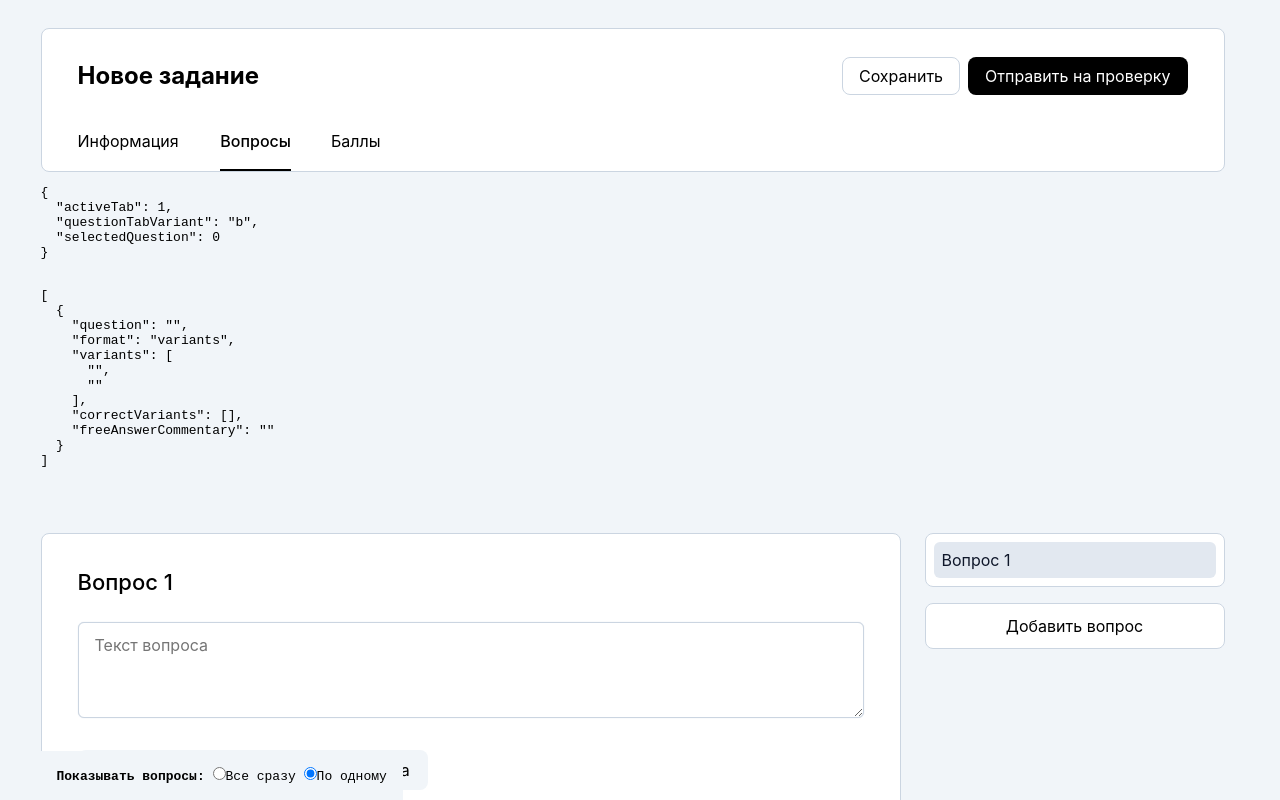
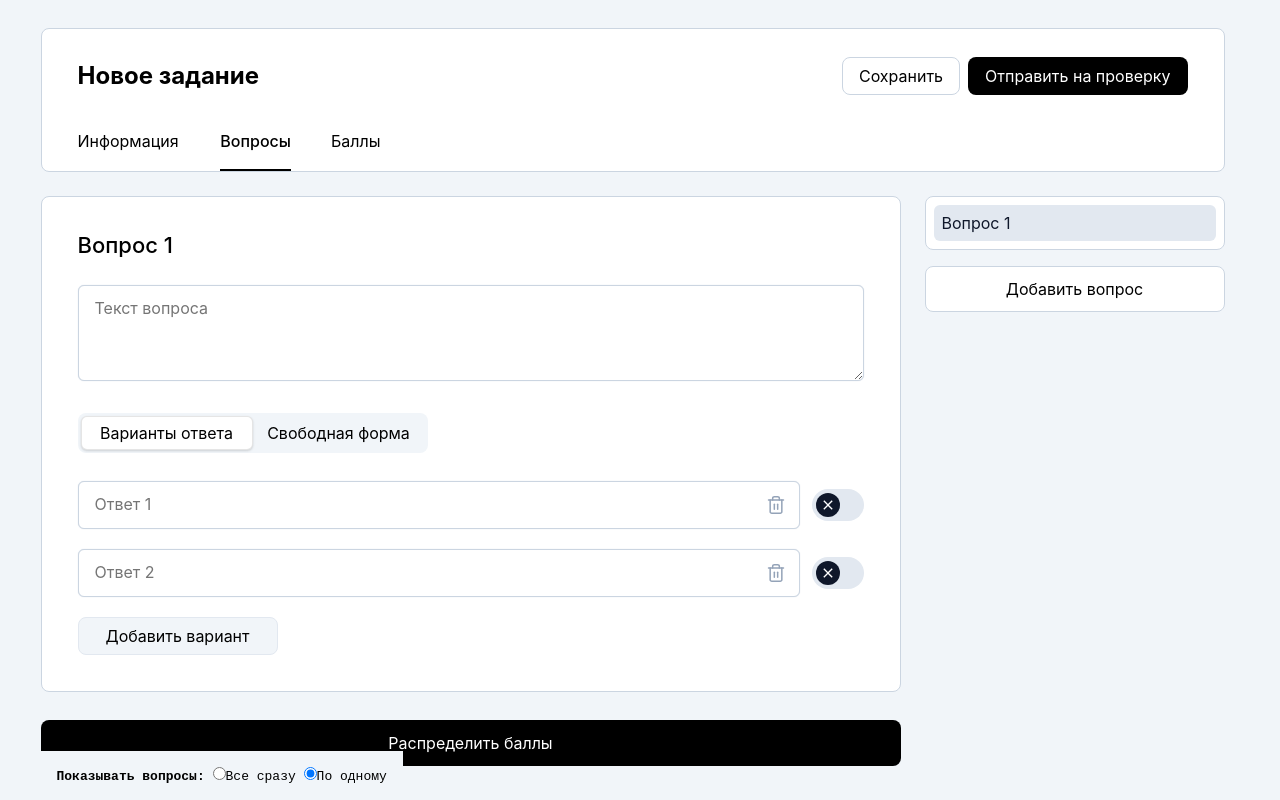
Before and after one commit to alexander-albul/commonwealth, a Svelte app: page / in a window 1280 px wide. Shown: the top 800 px of the page. Built offline with nearby package versions, Linux system fonts and the light colour scheme.

Commit message:
3 files modified

```diff
--- a/src/App.svelte
+++ b/src/App.svelte
@@ -28,11 +28,6 @@
 			</div>
 		</div>
 		<Tabs bind:activeTab={$uiState.activeTab} items={tabs}/>
-	</div>
-
-	<div style="display: flex">
-		<pre>{JSON.stringify($uiState, null, 2)}
-		<pre>{JSON.stringify($testQuestions, null, 2)}
 	</div>
 
 	<div class="tab-content">
--- a/src/lib/Question.svelte
+++ b/src/lib/Question.svelte
@@ -15,7 +15,6 @@
   <SegmentedControl items={globalData.testFormats}
                     name="format-{i}"
                     bind:selectedItem={$testQuestions[i].format}
-										on:change
                     --width="350px"
   />
 
@@ -29,6 +28,7 @@
     {/each}
     <Button title="Добавить вариант"
             type="secondary"
+						--width="200px"
             on:click={() => question.variants = [...question.variants, '']}
     />
   </div>
--- a/src/lib/tabs/QuestionsTabB.svelte
+++ b/src/lib/tabs/QuestionsTabB.svelte
@@ -13,6 +13,7 @@
 			correctVariants: [],
 			freeAnswerCommentary: '',
 		}]
+		$uiState.selectedQuestion = $testQuestions.length - 1
 	}
 
   $: selectedQuestion = $uiState.selectedQuestion
```
Lines whose indentation alone changed are shown as unchanged.
